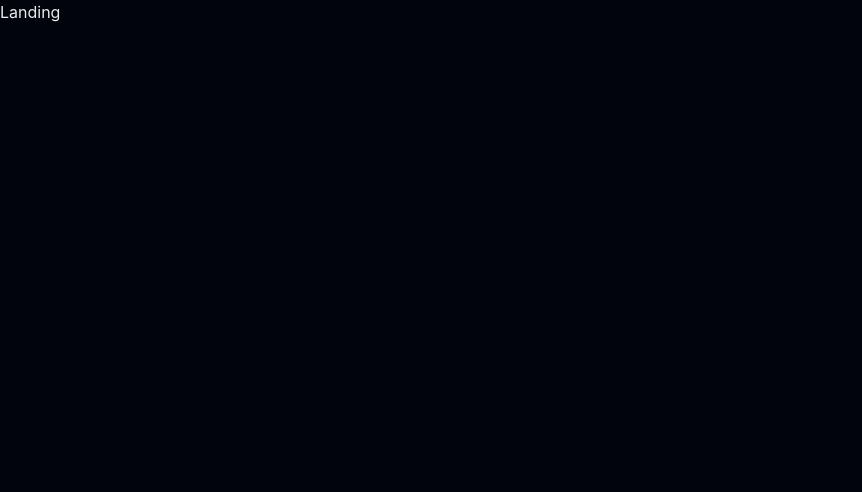
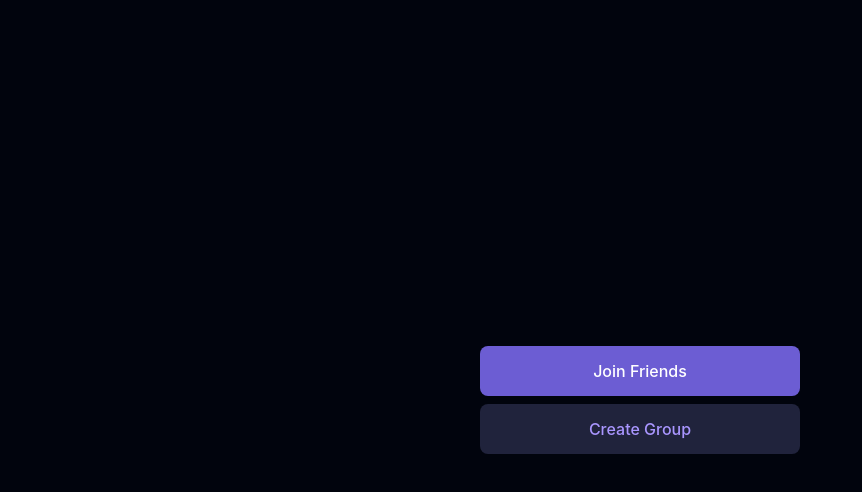
Before and after one commit to codetann/food, a React (Vite) app in the folder app/: page / in a window 1280 px wide. Shown: the top 492 px of the page, without its empty margins (0-862 px from the left). Built offline with nearby package versions, Linux system fonts and the light colour scheme.

Commit message:
configure join page

```diff
--- a/app/src/components/index.ts
+++ b/app/src/components/index.ts
@@ -1 +1,3 @@
 export * from "./button/button";
+export * from "./page/page";
+export * from "./input/pin-input";
--- /dev/null
+++ b/app/src/components/input/pin-input.tsx
@@ -0,0 +1,26 @@
+import {
+  PinInputField,
+  chakra,
+  InputProps,
+  useStyleConfig,
+} from "@chakra-ui/react";
+
+const PinInput = (props: InputProps) => {
+  return (
+    <PinInputField
+      bg="base.input.dark"
+      border="1px solid"
+      borderColor="base.border.dark"
+      _focus={{
+        bg: "none",
+        outline: "none",
+        boxShadow: "none",
+        border: "1px solid",
+        borderColor: "base.primary",
+      }}
+      {...(props as any)}
+    />
+  );
+};
+
+export { PinInput };
--- /dev/null
+++ b/app/src/components/page/page.tsx
@@ -0,0 +1,8 @@
+import { VStack, useStyleConfig, StackProps } from "@chakra-ui/react";
+
+const Page = (props: StackProps) => {
+  const styles = useStyleConfig("base_page");
+  return <VStack __css={styles} {...props} />;
+};
+
+export { Page };
--- a/app/src/features/onboarding/onboarding.tsx
+++ b/app/src/features/onboarding/onboarding.tsx
@@ -1,10 +1,26 @@
+import { useSlideController } from "./slide-controller";
+import { Button, Page } from "@components";
 import { LandingSlide } from "./slides/landing";
+import { JoinSlide } from "./slides/join";
+import { AnimatePresence } from "framer-motion";
+
+const slides = [LandingSlide, JoinSlide];
 
 const Onboarding = () => {
+  const controller = useSlideController(slides);
+
   return (
-    <div>
-      <LandingSlide />
-    </div>
+    <Page>
+      <AnimatePresence initial={false}>
+        {controller.index > 0 && (
+          <Button onClick={controller.prevSlide}>Back</Button>
+        )}
+        <controller.slide
+          key={controller.index}
+          nextSlide={controller.nextSlide}
+        />
+      </AnimatePresence>
+    </Page>
   );
 };
 
--- /dev/null
+++ b/app/src/features/onboarding/slide-controller.ts
@@ -0,0 +1,19 @@
+import { useState } from "react";
+
+const useSlideController = (slides: any[]) => {
+  const [index, setIndex] = useState(0);
+
+  const nextSlide = () => setIndex(index + 1);
+  const prevSlide = () => setIndex(index - 1);
+
+  const slide = slides[index];
+
+  return {
+    slide,
+    nextSlide,
+    prevSlide,
+    index,
+  };
+};
+
+export { useSlideController };
--- /dev/null
+++ b/app/src/features/onboarding/slides/join.tsx
@@ -0,0 +1,18 @@
+// import { PinInput } from "@components";
+import { PinInput } from "@components";
+import { HStack, PinInput as Inputs } from "@chakra-ui/react";
+
+const JoinSlide = () => {
+  return (
+    <HStack>
+      <Inputs>
+        <PinInput />
+        <PinInput />
+        <PinInput />
+        <PinInput />
+      </Inputs>
+    </HStack>
+  );
+};
+
+export { JoinSlide };
--- a/app/src/features/onboarding/slides/landing.tsx
+++ b/app/src/features/onboarding/slides/landing.tsx
@@ -1,5 +1,21 @@
-const LandingSlide = () => {
-  return <div>Landing</div>;
+import { Button } from "@components";
+import { Slide } from "./slide";
+
+interface LandingSlideProps {
+  nextSlide: () => void;
+}
+
+const LandingSlide = ({ nextSlide }: LandingSlideProps) => {
+  return (
+    <Slide>
+      <Button w="20rem" onClick={nextSlide}>
+        Join Friends
+      </Button>
+      <Button w="20rem" variant="secondary">
+        Create Group
+      </Button>
+    </Slide>
+  );
 };
 
 export { LandingSlide };
--- /dev/null
+++ b/app/src/features/onboarding/slides/slide.tsx
@@ -0,0 +1,31 @@
+import { VStack } from "@chakra-ui/react";
+import { motion } from "framer-motion";
+
+const variants = {
+  enter: {
+    opacity: 0,
+  },
+  animate: {
+    opacity: 1,
+  },
+  exit: {
+    opacity: 0,
+  },
+};
+
+const Slide = (props: any) => {
+  return (
+    <motion.div
+      style={{ position: "absolute" }}
+      variants={variants}
+      initial="enter"
+      animate="animate"
+      exit="exit"
+      transition={{ duration: 0.5, type: "spring" }}
+    >
+      <VStack {...props} />
+    </motion.div>
+  );
+};
+
+export { Slide };
--- a/app/src/theme/foundation/colors.ts
+++ b/app/src/theme/foundation/colors.ts
@@ -166,6 +166,12 @@ const colors = {
   },
   base: {
     primary: "#6c5dd3",
+    input: {
+      dark: "#20233c",
+    },
+    border: {
+      dark: "#36384e",
+    },
     alt: {
       dark: "#20233C",
     },
--- a/app/src/theme/styles/index.ts
+++ b/app/src/theme/styles/index.ts
@@ -1,7 +1,9 @@
 import { base_button } from "./button";
+import { base_page } from "./page";
 
 const components = {
   base_button,
+  base_page,
 };
 
 export { components };
--- /dev/null
+++ b/app/src/theme/styles/page.ts
@@ -0,0 +1,15 @@
+import { StyleConfig } from "@chakra-ui/theme-tools";
+
+const base_page: StyleConfig = {
+  baseStyle: {
+    width: "100vw",
+    minHeight: "100vh",
+    justifyContent: "center",
+    alignItems: "center",
+  },
+  variants: {},
+  sizes: {},
+  defaultProps: {},
+};
+
+export { base_page };
```
